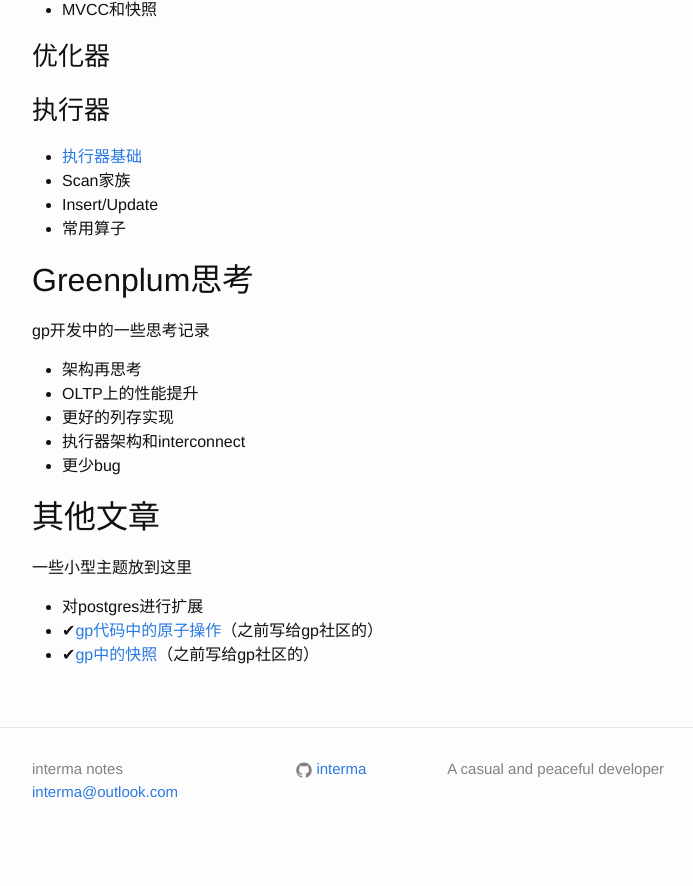
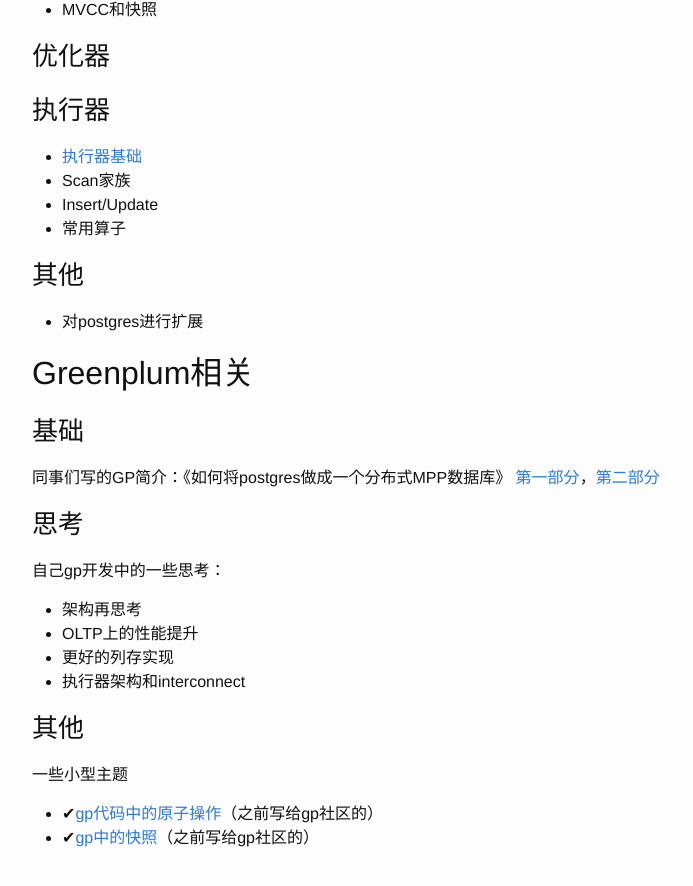
Before and after one commit to interma/interma.github.io, a Jekyll site: the page built from postgres.markdown, in a window 1280 px wide and 900 px high, scrolled down 949 px. Shown: the top 886 px of the window, without its empty margins (238-931 px from the left). Built offline with Jekyll 4.4.1, drawn with Linux system fonts in a browser that asks for light colours; before the commit the page ends 1812 px from its top, so only the background shows below that; some of the changed text lies outside the part shown.

Commit message:
more links for gp

````diff
--- a/about.markdown
+++ b/about.markdown
@@ -15,7 +15,7 @@
 {{ site.personalize }}
 --------------------------------
  ⚽ Loves Football
- 📜 Enjoys History and 🎮 TVGame
+ 📜 Enjoys History and 🎮 VideoGame
  💻 Coding with Fun
 ```
 
--- a/postgres.markdown
+++ b/postgres.markdown
@@ -4,10 +4,9 @@
 permalink: /postgres/
 nav_order: 1
 ---
-
 个人关于Postgres/Greenplum的一些记录
 
-## Postgres实现简介
+## Postgres内部实现简介
 以极简方式对pg内部的一些实现进行介绍。
 > 目前已经有很多分析pg内部实现的资料了，为什么你又要写？算是我之前的学习备忘吧，另外毕竟千人千面，可能这里的介绍恰好对你有帮助
 
@@ -41,16 +40,22 @@
 * Insert/Update
 * 常用算子
 
-## Greenplum思考
-gp开发中的一些思考记录
+### 其他
+* 对postgres进行扩展
+
+## Greenplum相关
+### 基础
+同事们写的GP简介：《如何将postgres做成一个分布式MPP数据库》
+[第一部分](https://www.infoq.cn/article/3IJ7L8HVR2MXhqaqI2RA)，[第二部分](https://www.infoq.cn/article/iadfebtb1y0mojlvrscu)
+
+### 思考
+自己gp开发中的一些思考：
 * 架构再思考
 * OLTP上的性能提升
 * 更好的列存实现
 * 执行器架构和interconnect
-* 更少bug
 
-## 其他文章
-一些小型主题放到这里
-* 对postgres进行扩展
+### 其他
+一些小型主题
 * ✔[gp代码中的原子操作](https://blog.csdn.net/gp_community/article/details/124636303)（之前写给gp社区的）
 * ✔[gp中的快照](https://blog.csdn.net/chrisy521/article/details/122590844)（之前写给gp社区的）
````
